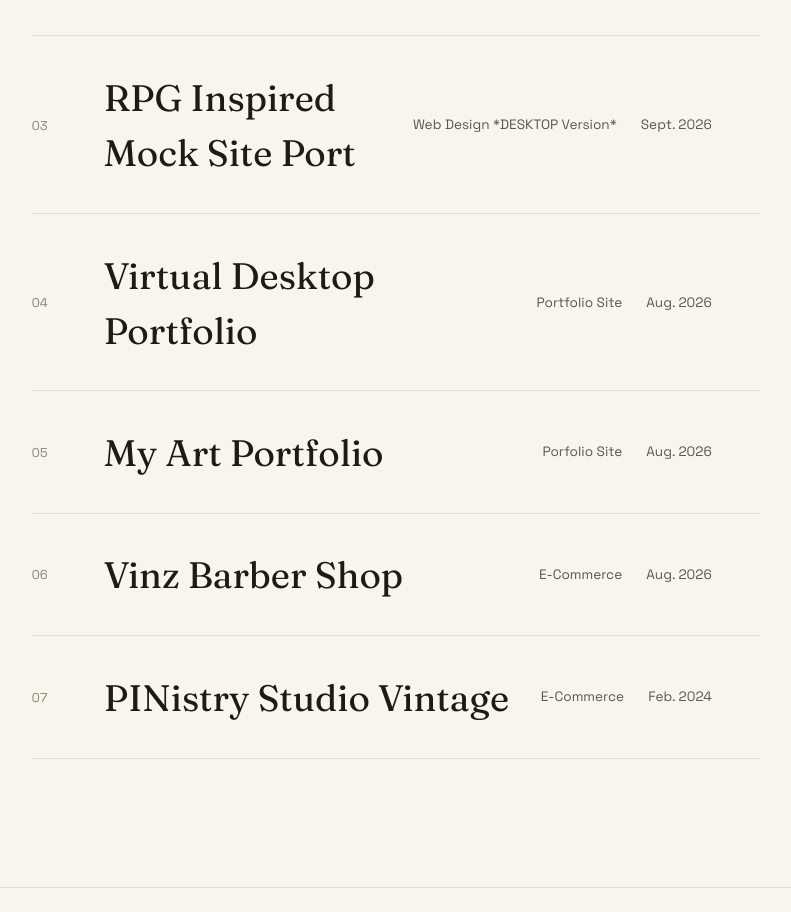
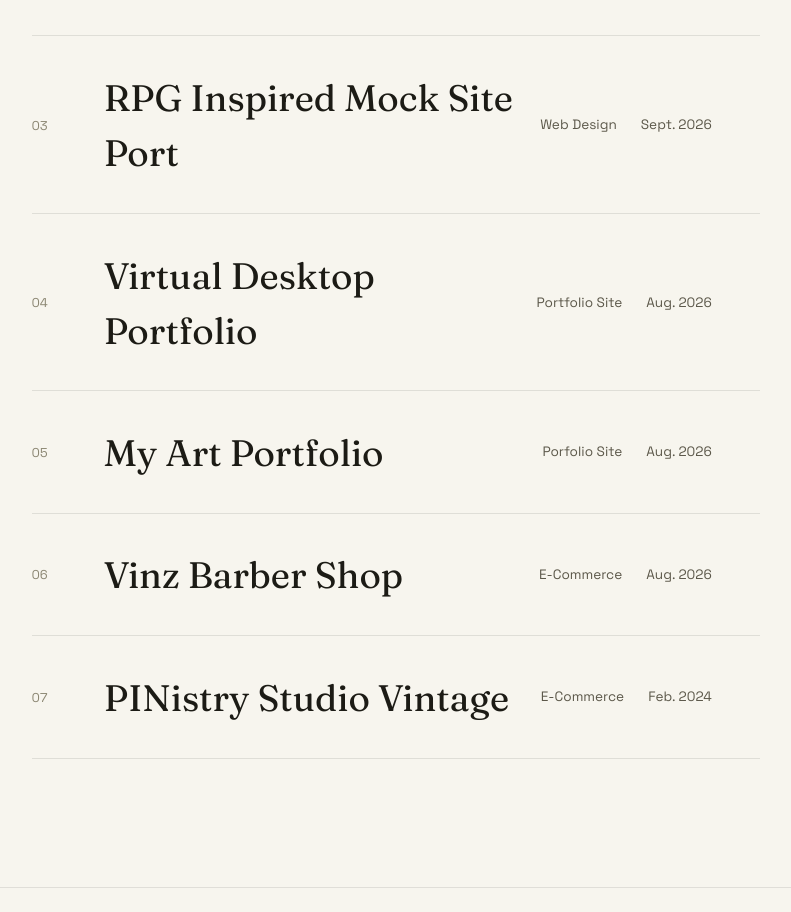
Before and after one commit to Christian-Schneider-Davis/Christian-Schneider-Davis-Web-Dev-Portfolio, a React (Vite) app: page / in a window 1280 px wide. Shown: the part 3208-4120 px from the top of the page, without its empty margins (449-1240 px from the left). Built offline with nearby package versions, Linux system fonts and the light colour scheme.

Commit message:
Update Work.jsx

```diff
--- a/src/components/Work.jsx
+++ b/src/components/Work.jsx
@@ -23,7 +23,7 @@ const PROJECTS = [
   },
   {
     name: 'RPG Inspired Mock Site Port',
-    category: 'Web Design *DESKTOP Version*',
+    category: 'Web Design',
     year: 'Sept. 2026',
     tone: 'linear-gradient(135deg, #0a411b, #292822)',
     image: 'photos/RPG-port.png',
```
